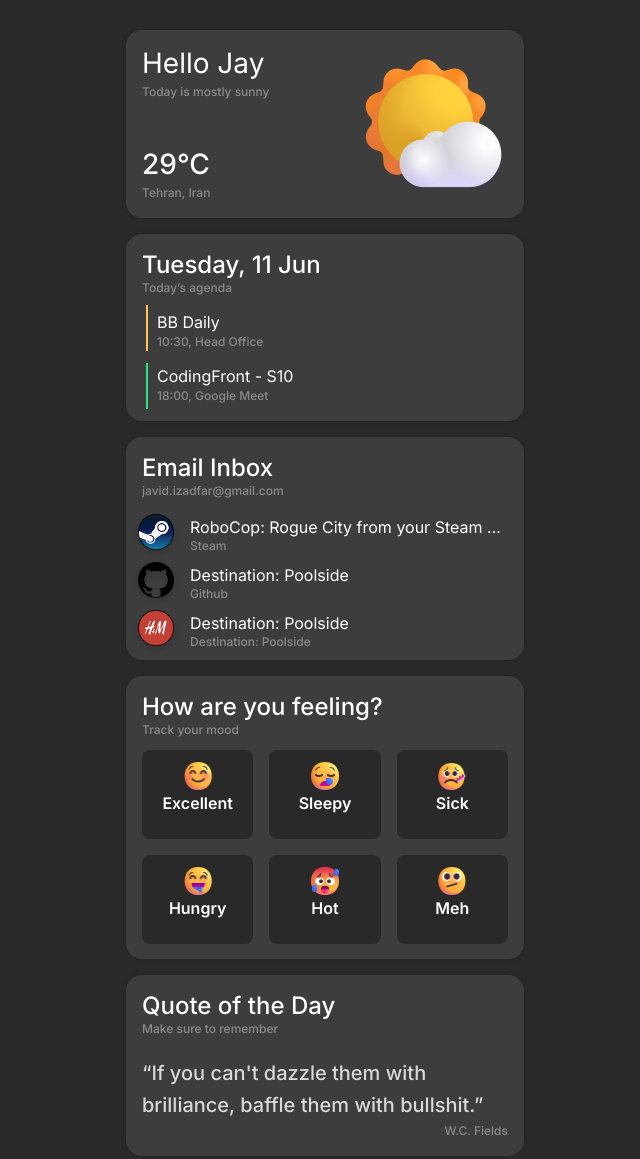
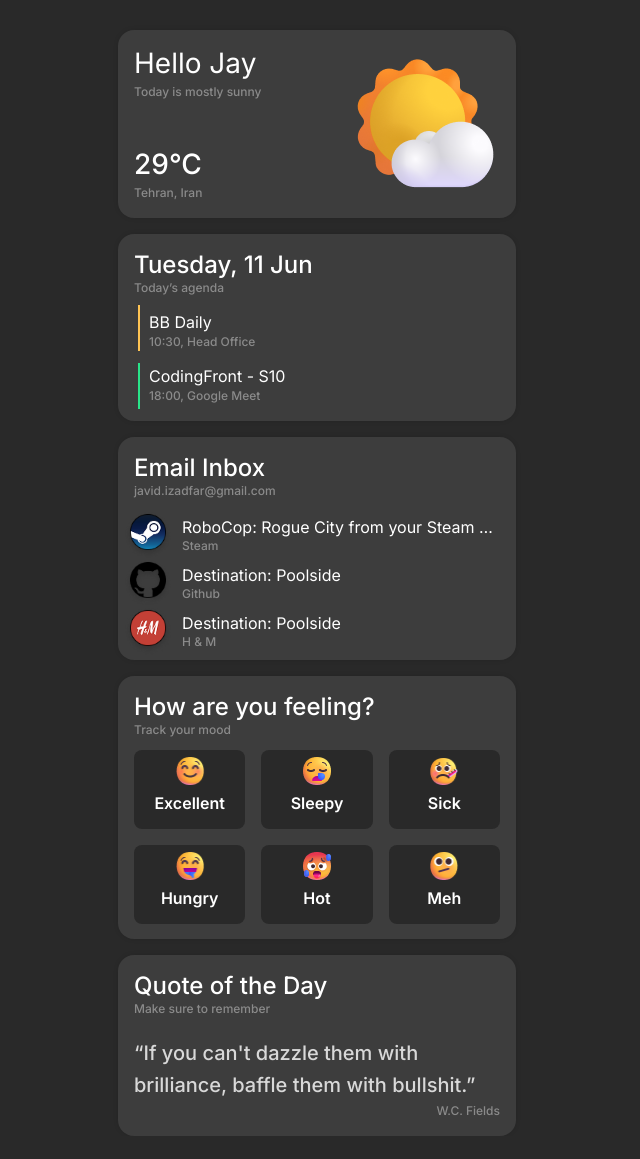
Before and after one commit to masi-ah/homepage-practice, a plain HTML site: page index.html in a window 1280 px wide. Shown: the whole page, without its empty margins (323-963 px from the left). After the commit the page ends 1136 px from the top, so only its background shows below. Drawn offline with Linux system fonts and the light colour scheme.

Commit message:
fix: fixed a few small bugs

```diff
--- a/assets/css/index.css
+++ b/assets/css/index.css
@@ -5,6 +5,8 @@
 body{
   background-color: #292929;
   width: 100%;
+  overflow-x: hidden;
+  margin: 0;
 }
 
 .container{
@@ -177,8 +179,9 @@ body{
 .img-emoji{
   width: 32px;
   height: 32px;
-  margin: 0;
+  margin: 5px;
 }
+
 .emoji-title{
   font-family: 'inter';
   font-size: 16px;
@@ -206,7 +209,7 @@ body{
   /* min-height: 100%; */
   background-color: #292929;
   border-radius: 8px;
-  padding: 10px 16px;
+  padding: 0px 16px;
   flex-direction: column;
 }
 
--- a/index.html
+++ b/index.html
@@ -58,7 +58,7 @@
               <img class="img" src="./assets/img/h&m.png" alt="logo">
               <div class="row">
                 <p class="title">Destination: Poolside</p>
-                <p class="subtitle">Destination: Poolside</p>
+                <p class="subtitle">H & M</p>
               </div>
             </li>
            </ul>
```
